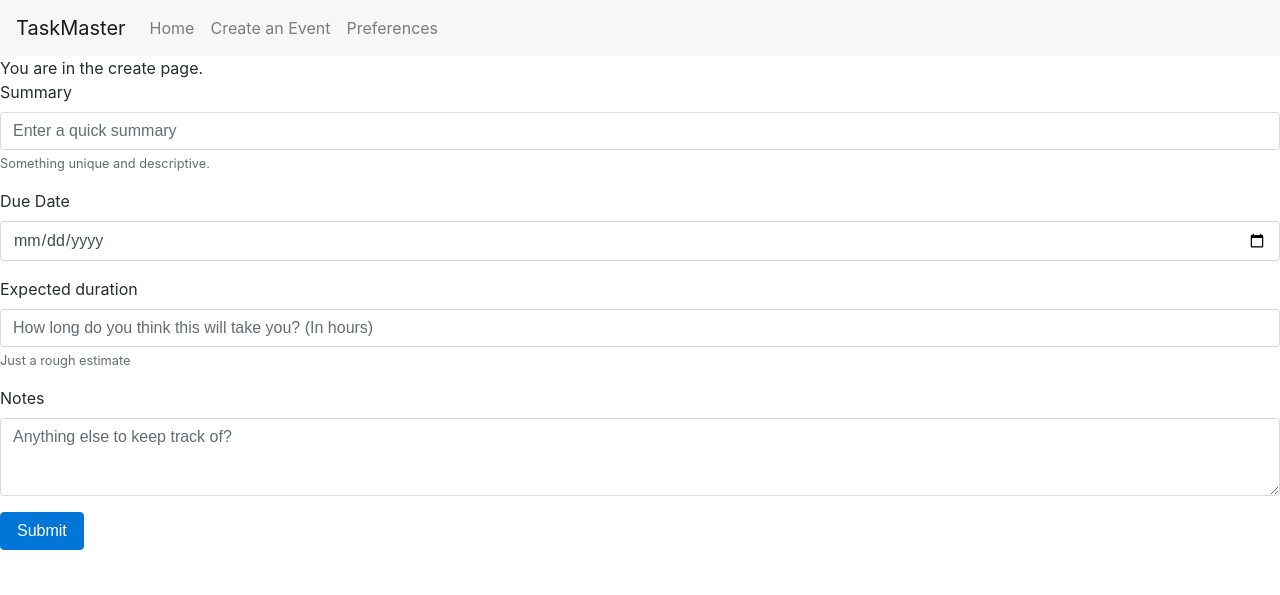
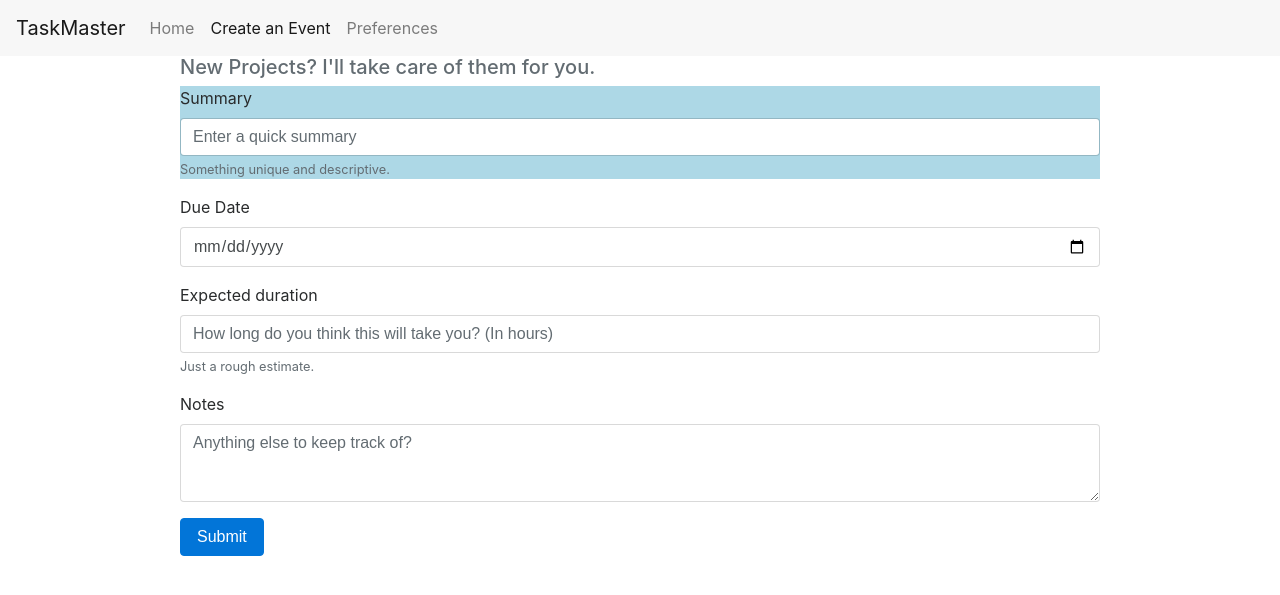
Before and after one commit to RealDealNikhil/TaskMaster, a Flask app: page /create in a window 1280 px wide. Shown: the top 595 px of the page. Run offline with Flask 2, Linux system fonts and the light colour scheme; the visitor is signed in with stand-in values (Sample User, id 1); some libraries are stand-ins or nearby versions.

Commit message:
css added

```diff
--- a/static/scripts.js
+++ b/static/scripts.js
@@ -1,9 +1,9 @@
-// // Highlight current page in navbar
-// $(document).ready(function() {
-//   // get current URL path and assign 'active' class
-//   var pathname = window.location.pathname;
-//   console.log(pathname);
-//   $('.navbar-nav > a[href="'+pathname+'"]').addClass('active');
-//   $('.navbar-nav > a[href="'+pathname+'"]')
-//     .append("<span class='sr-only'>(current)</span>");
-// })
+// Highlight current page in navbar
+$(document).ready(function() {
+  // get current URL path and assign 'active' class
+  var pathname = window.location.pathname;
+  console.log(pathname);
+  $('.navbar-nav > a[href="'+pathname+'"]').addClass('active');
+  $('.navbar-nav > a[href="'+pathname+'"]')
+    .append("<span class='sr-only'>(current)</span>");
+})
--- /dev/null
+++ b/static/styles.css
@@ -0,0 +1,3 @@
+#mother {
+    background-color: lightblue;
+}
--- a/templates/create.html
+++ b/templates/create.html
@@ -9,9 +9,11 @@
 {% endblock %}
 
 {% block content %}
-  You are in the create page.<br>
+<div class="row justify-content-md-center">
+  <div class="col-md-10">
+    <h5 class="mb-2 text-muted">New Projects? I'll take care of them for you.</h5>
     <form action="{{ url_for('create') }}" method="post">
-    <div class="form-group">
+      <div class="form-group" id="mother">
         <label for="eventSummary">Summary</label>
         <input type="text" class="form-control" id="eventSummary" name="eventSummary" aria-describedby="titleHelp" placeholder="Enter a quick summary" required>
         <small id="titleHelp" class="form-text text-muted">Something unique and descriptive.</small>
@@ -23,7 +25,7 @@
       <div class="form-group">
         <label for="duration">Expected duration</label>
         <input type="number" class="form-control" id="duration" name="duration" aria-describedby="durationHelp" placeholder="How long do you think this will take you? (In hours)" required>
-      <small id="durationHelp" class="form-text text-muted">Just a rough estimate</small>
+        <small id="durationHelp" class="form-text text-muted">Just a rough estimate.</small>
       </div>
       <div class="form-group">
           <label for="description">Notes</label>
@@ -31,4 +33,6 @@
       </div>
       <button type="submit" class="btn btn-primary">Submit</button>
     </form>
+  </div>
+</div>
 {% endblock %}
--- a/templates/layout.html
+++ b/templates/layout.html
@@ -8,6 +8,8 @@
 
     <!-- Bootstrap CSS -->
     <link rel="stylesheet" href="https://maxcdn.bootstrapcdn.com/bootstrap/4.0.0-alpha.6/css/bootstrap.min.css" integrity="sha384-rwoIResjU2yc3z8GV/NPeZWAv56rSmLldC3R/AZzGRnGxQQKnKkoFVhFQhNUwEyJ" crossorigin="anonymous">
+
+    <link rel="stylesheet" type="text/css" href="{{ url_for('static', filename='styles.css') }}">
 
     <title>{% block title %}{% endblock %}</title>
 
@@ -29,7 +31,7 @@
         </div>
     </nav>
 
-    <div id="container">
+    <div class="container">
         {% block content %}
         {% endblock %}
     </div>
@@ -39,7 +41,7 @@
     <script src="https://cdnjs.cloudflare.com/ajax/libs/tether/1.4.0/js/tether.min.js" integrity="sha384-DztdAPBWPRXSA/3eYEEUWrWCy7G5KFbe8fFjk5JAIxUYHKkDx6Qin1DkWx51bBrb" crossorigin="anonymous"></script>
     <script src="https://maxcdn.bootstrapcdn.com/bootstrap/4.0.0-alpha.6/js/bootstrap.min.js" integrity="sha384-vBWWzlZJ8ea9aCX4pEW3rVHjgjt7zpkNpZk+02D9phzyeVkE+jo0ieGizqPLForn" crossorigin="anonymous"></script>
 
-    <script src="static/scripts.js"></script>
+    <script type="text/javascript" src="{{ url_for('static', filename='scripts.js') }}"></script>
 
   </body>
 
```
Lines whose indentation alone changed are shown as unchanged.
